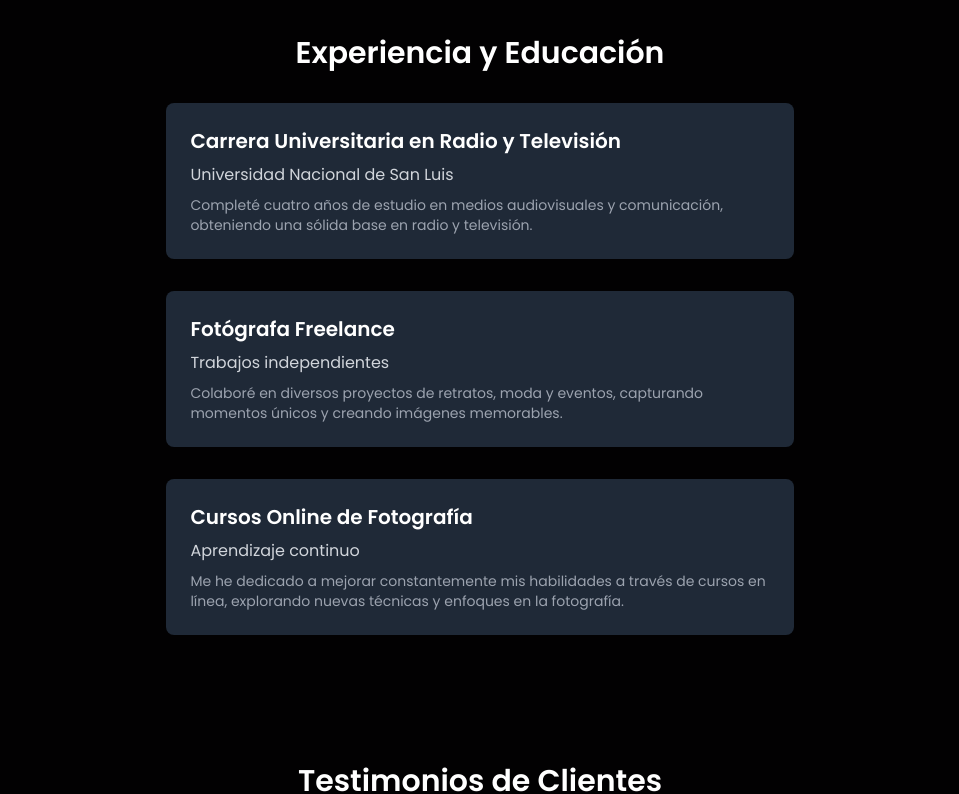
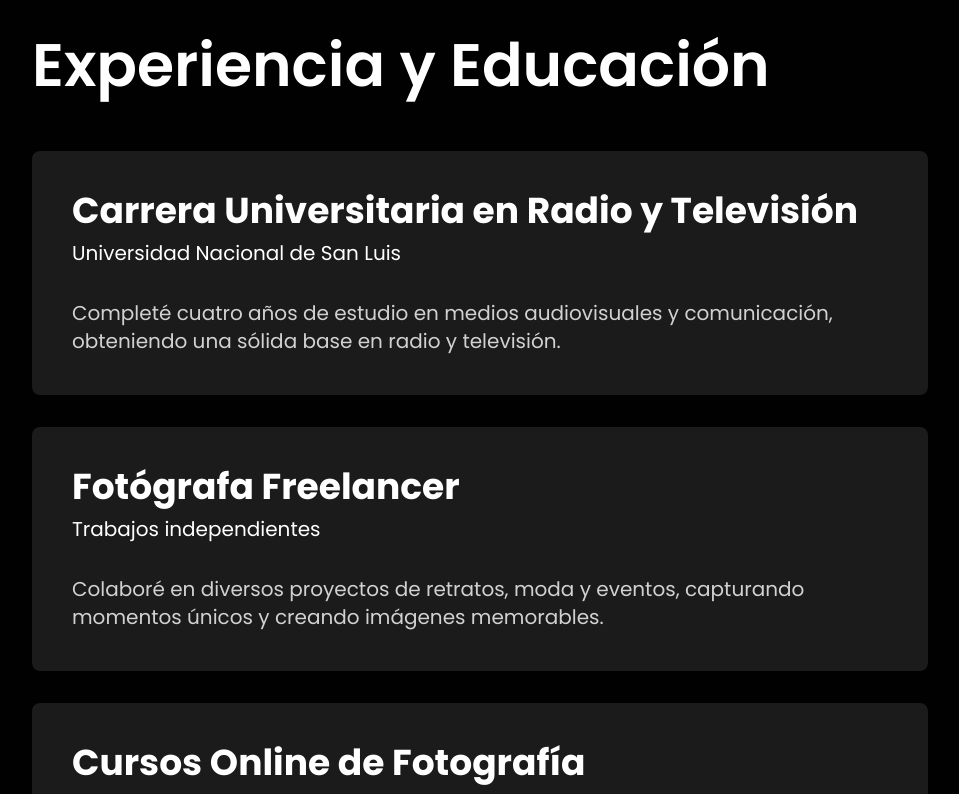
Before and after one commit to di4m0nds/euyi, a React (Vite) app: page / in a window 1280 px wide. Shown: the part 2900-3694 px from the top of the page, without its empty margins (160-1119 px from the left). Built offline with nearby package versions, Linux system fonts and the light colour scheme.

Commit message:
New design for experience section

```diff
--- a/src/components/Experience/Experience.tsx
+++ b/src/components/Experience/Experience.tsx
@@ -1,29 +1,25 @@
+import ExperienceItem from "./ExperienceItem"
+
 function Experience() {
     return (
         <section className="py-16" id="experiencia">
-            <h2 className="text-3xl font-semibold text-center mb-8">Experiencia y Educación</h2>
-            <div className="flex flex-col items-center space-y-8">
-                <div className="bg-gray-800 p-6 rounded-lg w-[90%] md:w-[70%] text-left">
-                    <h3 className="text-xl font-semibold mb-2">Carrera Universitaria en Radio y Televisión</h3>
-                    <p className="text-gray-300">Universidad Nacional de San Luis</p>
-                    <p className="text-gray-400 text-sm mt-2">
-                        Completé cuatro años de estudio en medios audiovisuales y comunicación, obteniendo una sólida base en radio y televisión.
-                    </p>
-                </div>
-                <div className="bg-gray-800 p-6 rounded-lg w-[90%] md:w-[70%] text-left">
-                    <h3 className="text-xl font-semibold mb-2">Fotógrafa Freelance</h3>
-                    <p className="text-gray-300">Trabajos independientes</p>
-                    <p className="text-gray-400 text-sm mt-2">
-                        Colaboré en diversos proyectos de retratos, moda y eventos, capturando momentos únicos y creando imágenes memorables.
-                    </p>
-                </div>
-                <div className="bg-gray-800 p-6 rounded-lg w-[90%] md:w-[70%] text-left">
-                    <h3 className="text-xl font-semibold mb-2">Cursos Online de Fotografía</h3>
-                    <p className="text-gray-300">Aprendizaje continuo</p>
-                    <p className="text-gray-400 text-sm mt-2">
-                        Me he dedicado a mejorar constantemente mis habilidades a través de cursos en línea, explorando nuevas técnicas y enfoques en la fotografía.
-                    </p>
-                </div>
+            <h2 className="text-5xl md:text-6xl font-semibold text-left mb-14 z-30">Experiencia y Educación</h2>
+            <div className="flex flex-col items-start w-full space-y-8">
+                <ExperienceItem
+                    title="Carrera Universitaria en Radio y Televisión"
+                    subtitle="Universidad Nacional de San Luis"
+                    description="Completé cuatro años de estudio en medios audiovisuales y comunicación, obteniendo una sólida base en radio y televisión."
+                />
+                <ExperienceItem
+                    title="Fotógrafa Freelancer"
+                    subtitle="Trabajos independientes"
+                    description="Colaboré en diversos proyectos de retratos, moda y eventos, capturando momentos únicos y creando imágenes memorables."
+                />
+                <ExperienceItem
+                    title="Cursos Online de Fotografía"
+                    subtitle="Aprendizaje continuo"
+                    description="Me he dedicado a mejorar constantemente mis habilidades a través de cursos en línea, explorando nuevas técnicas y enfoques en la fotografía."
+                />
             </div>
 
         </section>
--- /dev/null
+++ b/src/components/Experience/ExperienceItem.tsx
@@ -0,0 +1,21 @@
+interface ExperienceItemProps {
+    title: string
+    subtitle: string
+    description: string
+}
+function ExperienceItem({
+    title,
+    subtitle,
+    description,
+}: ExperienceItemProps) {
+    return (
+        <div className="p-10 bg-white/10 hover:bg-white/80 rounded-lg text-left text-white hover:text-black w-full text-pretty">
+            <h3 className="text-4xl font-bold mb-2">{title}</h3>
+            <p className="text-xl">{subtitle}</p>
+            <p className="text-xl mt-8 text-pretty opacity-80">
+                {description}
+            </p>
+        </div>
+    )
+}
+export default ExperienceItem
```
